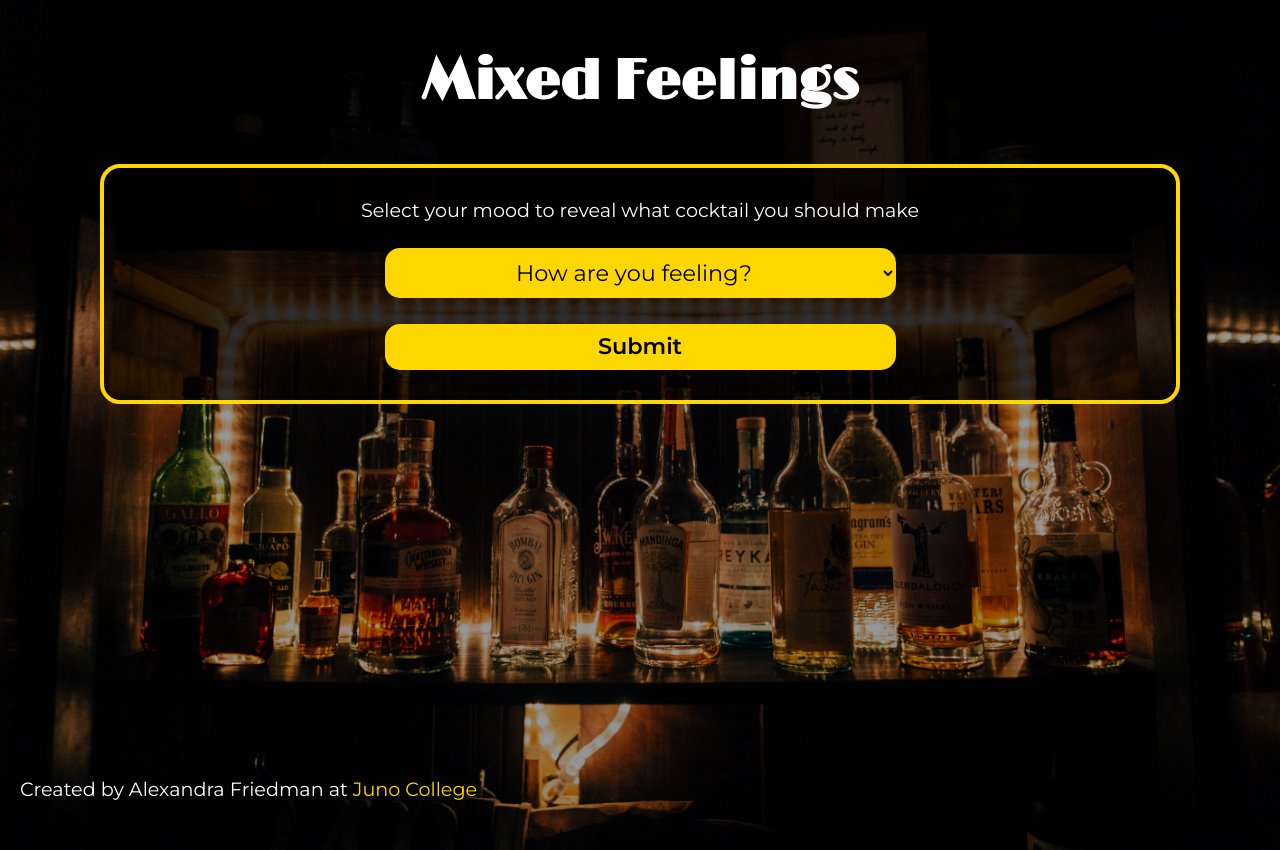
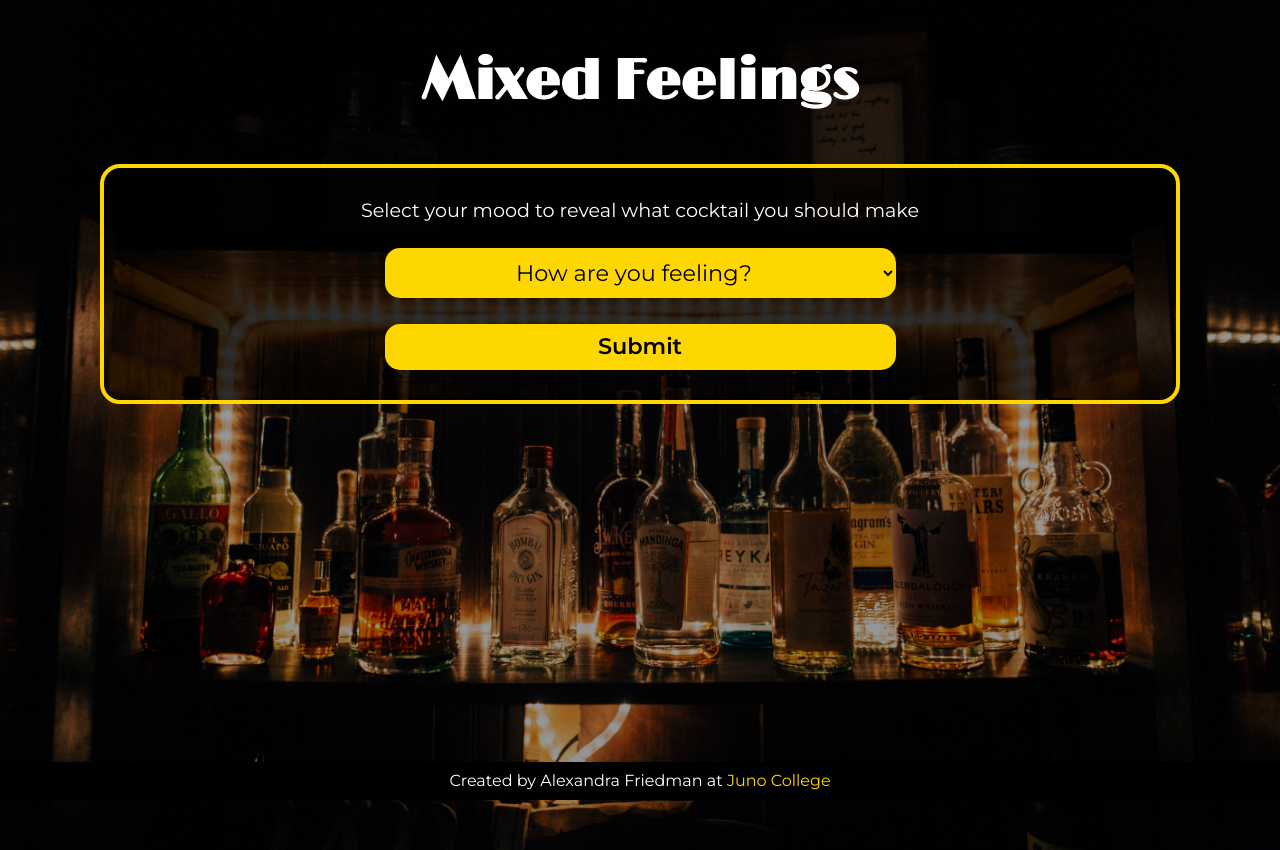
Before and after one commit to alextfriedman/bartendr, a React (Create React App) app: page / in a window 1280 px wide. Built offline with nearby package versions, Linux system fonts and the light colour scheme; no server answers.

Commit message:
fixed footer styling

```diff
--- a/src/styles/index.css
+++ b/src/styles/index.css
@@ -314,7 +314,7 @@ form button:focus-visible {
 }
 
 .drinkContainer {
-  margin-bottom: 50px;
+  margin-bottom: 100px;
 }
 
 img {
@@ -325,14 +325,16 @@ img {
 }
 
 footer {
-  margin: 20px;
+  margin: 0;
   background-color: black;
+  position: fixed;
+  bottom: 0;
+  width: 100%;
 }
 footer p {
-  position: fixed;
-  bottom: 0;
+  font-size: 1rem;
   margin: 0;
-  text-align: center;
+  padding: 10px;
 }
 footer a {
   color: gold;
@@ -341,6 +343,11 @@ footer a {
 }
 
 @media (min-width: 650px) {
+  form select,
+form button {
+    width: 50%;
+  }
+
   .drinkContainer {
     display: -webkit-box;
     display: -ms-flexbox;
@@ -360,9 +367,4 @@ footer a {
     width: 49%;
     text-align: left;
   }
-
-  form select,
-form button {
-    width: 50%;
-  }
 }
--- a/src/styles/sass/partials/_baseStyles.scss
+++ b/src/styles/sass/partials/_baseStyles.scss
@@ -81,7 +81,7 @@ form {
 }
 
 .drinkContainer {
-    margin-bottom: 50px;
+    margin-bottom: 100px;
 }
 
 img {
@@ -92,14 +92,15 @@ img {
 }
 
 footer {
-    margin: 20px;
+    margin: 0;
     background-color: black;
-    // padding: 0;
+    position: fixed;
+    bottom: 0;
+    width: 100%;
     p {
-        position: fixed;
-        bottom: 0;
+        font-size: 1rem;
         margin: 0;
-        text-align: center;
+        padding: 10px;
     }
     a {
         color: gold;
```
Also changed, not shown: src/styles/sass/partials/_mediaQueries.scss (+5 -5 lines).
